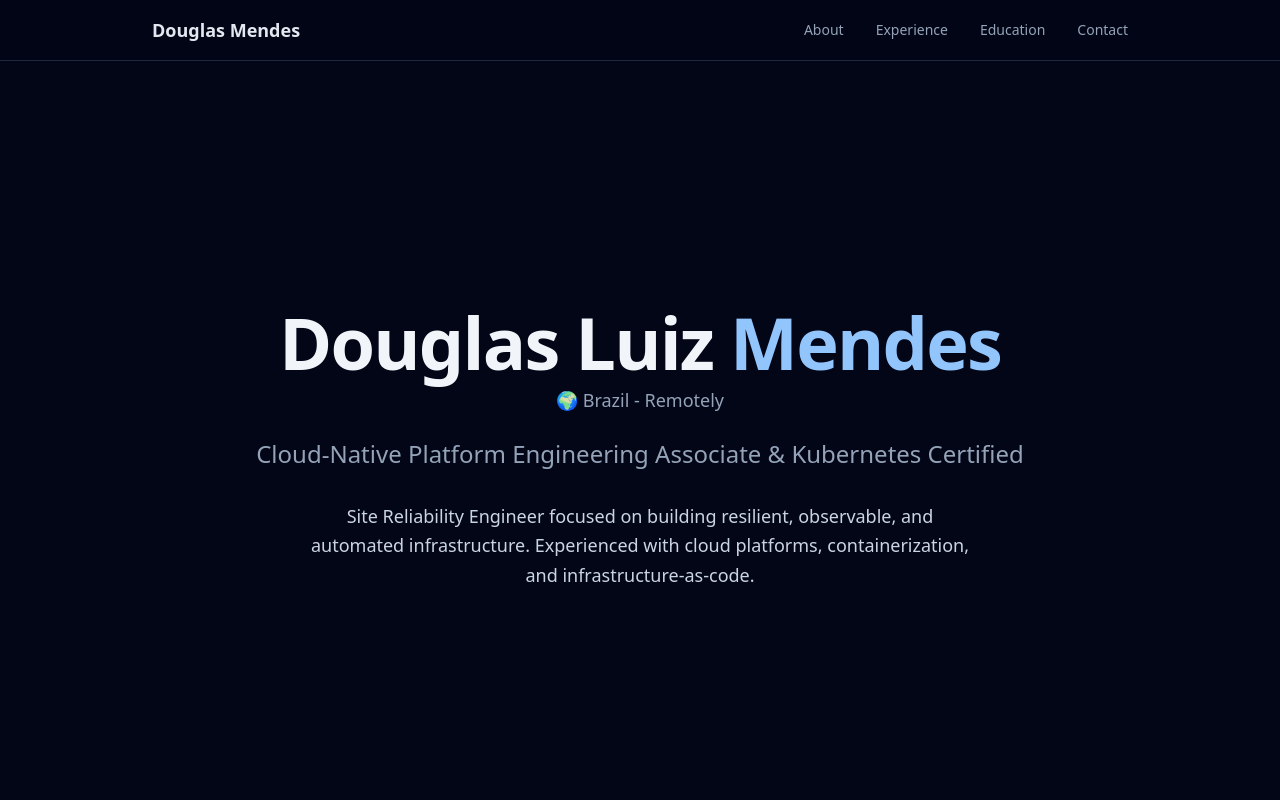
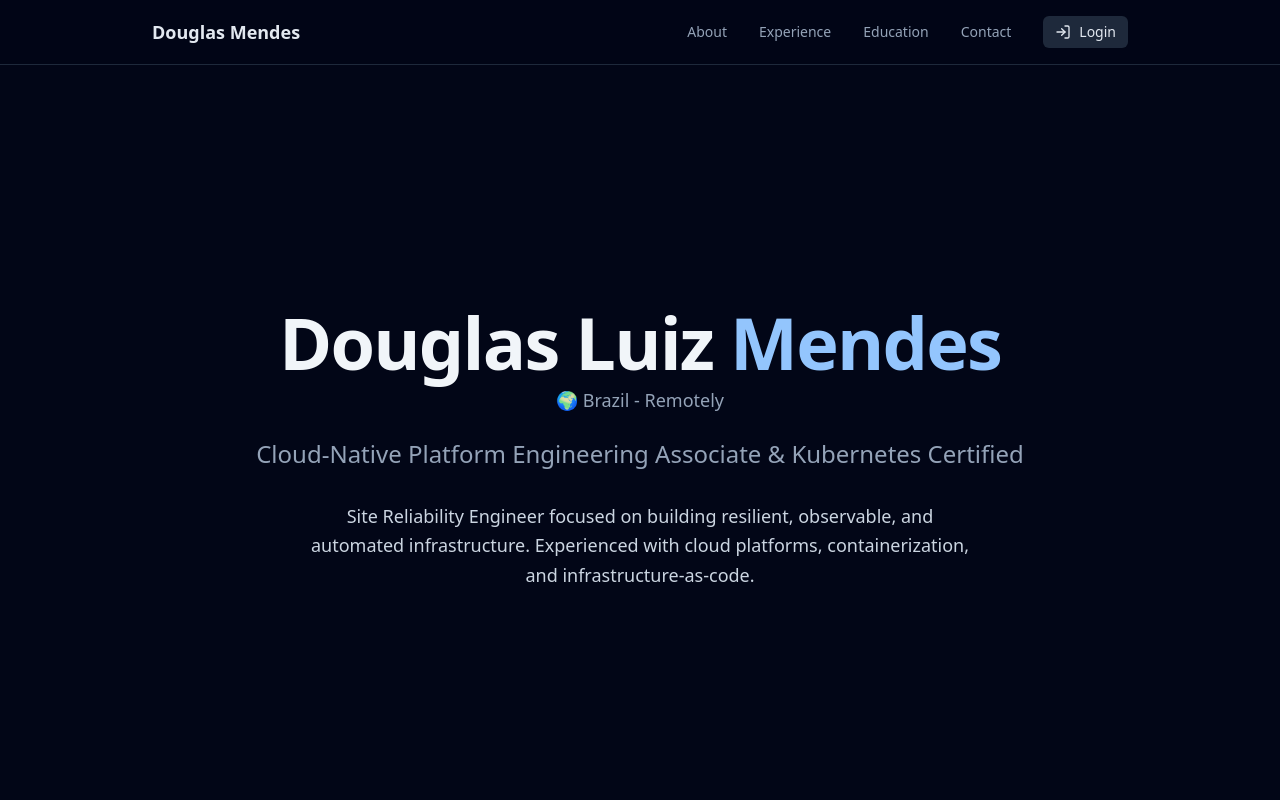
Before and after one commit to dluizmendes/portal, a Next.js app: page / in a window 1280 px wide. Shown: the top 800 px of the page. Built offline with nearby package versions, Linux system fonts and the light colour scheme; no server answers.

Commit message:
feat: add NextAuth.js authentication with GitHub OAuth

```diff
--- /dev/null
+++ b/app/api/auth/[...nextauth]/route.ts
@@ -0,0 +1,28 @@
+import NextAuth from "next-auth"
+import GithubProvider from "next-auth/providers/github"
+import type { NextAuthOptions } from "next-auth"
+
+export const authOptions: NextAuthOptions = {
+  providers: [
+    GithubProvider({
+      clientId: process.env.GITHUB_ID!,
+      clientSecret: process.env.GITHUB_SECRET!,
+    }),
+  ],
+  callbacks: {
+    async signIn({ user, account, profile }) {
+      // Opcional: restrinja a apenas seu email
+      // if (user.email !== 'seu-email@exemplo.com') {
+      //   return false
+      // }
+      return true
+    },
+  },
+  pages: {
+    signIn: '/auth/signin',
+  },
+}
+
+const handler = NextAuth(authOptions)
+
+export { handler as GET, handler as POST }
--- /dev/null
+++ b/app/components/AuthProvider.tsx
@@ -0,0 +1,7 @@
+'use client'
+
+import { SessionProvider } from "next-auth/react"
+
+export default function AuthProvider({ children }: { children: React.ReactNode }) {
+  return <SessionProvider>{children}</SessionProvider>
+}
--- a/app/components/Header.tsx
+++ b/app/components/Header.tsx
@@ -1,7 +1,11 @@
 "use client"
 import Link from 'next/link'
+import { useSession, signIn, signOut } from 'next-auth/react'
+import { LogIn, LogOut } from 'lucide-react'
 
 export default function Header() {
+  const { data: session } = useSession()
+
   const navItems = [
     { label: 'About', href: '#about' },
     { label: 'Experience', href: '#experience' },
@@ -13,12 +17,34 @@ export default function Header() {
     <header className="fixed top-0 left-0 right-0 bg-slate-950/90 backdrop-blur border-b border-slate-800 z-50">
       <div className="max-w-5xl mx-auto px-6 py-4 flex items-center justify-between">
         <Link href="/" className="text-lg font-semibold text-slate-200">Douglas Mendes</Link>
-        <nav className="flex gap-4 md:gap-8 text-xs md:text-sm flex-wrap">
+        <nav className="flex gap-4 md:gap-8 text-xs md:text-sm flex-wrap items-center">
           {navItems.map((item) => (
             <a key={item.href} href={item.href} className="text-slate-400 hover:text-slate-200 transition">
               {item.label}
             </a>
           ))}
+          {session ? (
+            <>
+              <Link href="/dash" className="text-slate-400 hover:text-slate-200 transition">
+                Dashboard
+              </Link>
+              <button
+                onClick={() => signOut()}
+                className="flex items-center gap-2 px-3 py-1.5 bg-slate-800 hover:bg-slate-700 rounded-md transition text-slate-200"
+              >
+                <LogOut className="w-4 h-4" />
+                <span className="hidden md:inline">Sair</span>
+              </button>
+            </>
+          ) : (
+            <button
+              onClick={() => signIn('github')}
+              className="flex items-center gap-2 px-3 py-1.5 bg-slate-800 hover:bg-slate-700 rounded-md transition text-slate-200"
+            >
+              <LogIn className="w-4 h-4" />
+              <span className="hidden md:inline">Login</span>
+            </button>
+          )}
         </nav>
       </div>
     </header>
--- a/app/layout.tsx
+++ b/app/layout.tsx
@@ -1,5 +1,6 @@
 import type { Metadata } from 'next'
 import './globals.css'
+import AuthProvider from './components/AuthProvider'
 
 export const metadata: Metadata = {
   title: 'Douglas Mendes - SRE',
@@ -17,7 +18,9 @@ export default function RootLayout({
   return (
     <html lang="en">
       <body className="bg-slate-950 text-slate-100">
-        {children}
+        <AuthProvider>
+          {children}
+        </AuthProvider>
       </body>
     </html>
   )
--- /dev/null
+++ b/middleware.ts
@@ -0,0 +1,5 @@
+export { default } from "next-auth/middleware"
+
+export const config = {
+  matcher: ['/dash/:path*', '/interview-notes/:path*']
+}
--- a/package.json
+++ b/package.json
@@ -11,6 +11,7 @@
   "dependencies": {
     "lucide-react": "^0.562.0",
     "next": "^14.0.0",
+    "next-auth": "^4.24.13",
     "react": "^18.2.0",
     "react-dom": "^18.2.0",
     "recharts": "^3.6.0"
```
Also changed, not shown: 1 other file (tests, documents, lock files or other folders).
